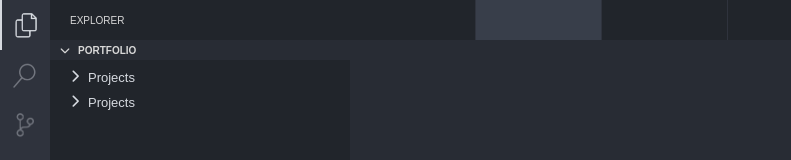
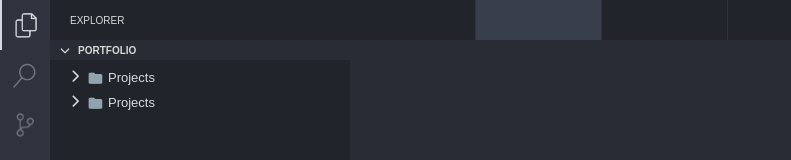
Before and after one commit to AnthonyThomasson/portfolio, a React (Create React App) app in the folder frontend/: page / in a window 1280 px wide. Shown: the top 160 px of the page, without its empty margins (0-791 px from the left). Built offline with nearby package versions, Linux system fonts and the light colour scheme; data requests are answered from the project's data file.

Commit message:
- fixed folder icons

```diff
--- a/frontend/src/styles/SystemNodeIcons.css
+++ b/frontend/src/styles/SystemNodeIcons.css
@@ -1,17 +1,29 @@
 .file-react-icon {
 	background-image: url("../assets/system-nodes/file-react.png");
+	background-repeat: no-repeat;
+	background-position: center;
+	background-size: 18px;
 	display: block;
-	height: 15px;
+    width: 18px;
+    margin-right: 5px;
 }
 
 .folder-icon-closed {
 	background-image: url("../assets/system-nodes/folder-closed.png");
+	background-repeat: no-repeat;
+	background-position: center;
+	background-size: 15px;
 	display: block;
-	height: 15px;
+    width: 15px;
+    margin-right: 5px;
 }
 
 .folder-icon-open {
 	background-image: url("../assets/system-nodes/folder-open.png");
+	background-repeat: no-repeat;
+	background-position: center;
+	background-size: 15px;
 	display: block;
-	height: 15px;
+    width: 15px;
+    margin-right: 5px;
 }
```
